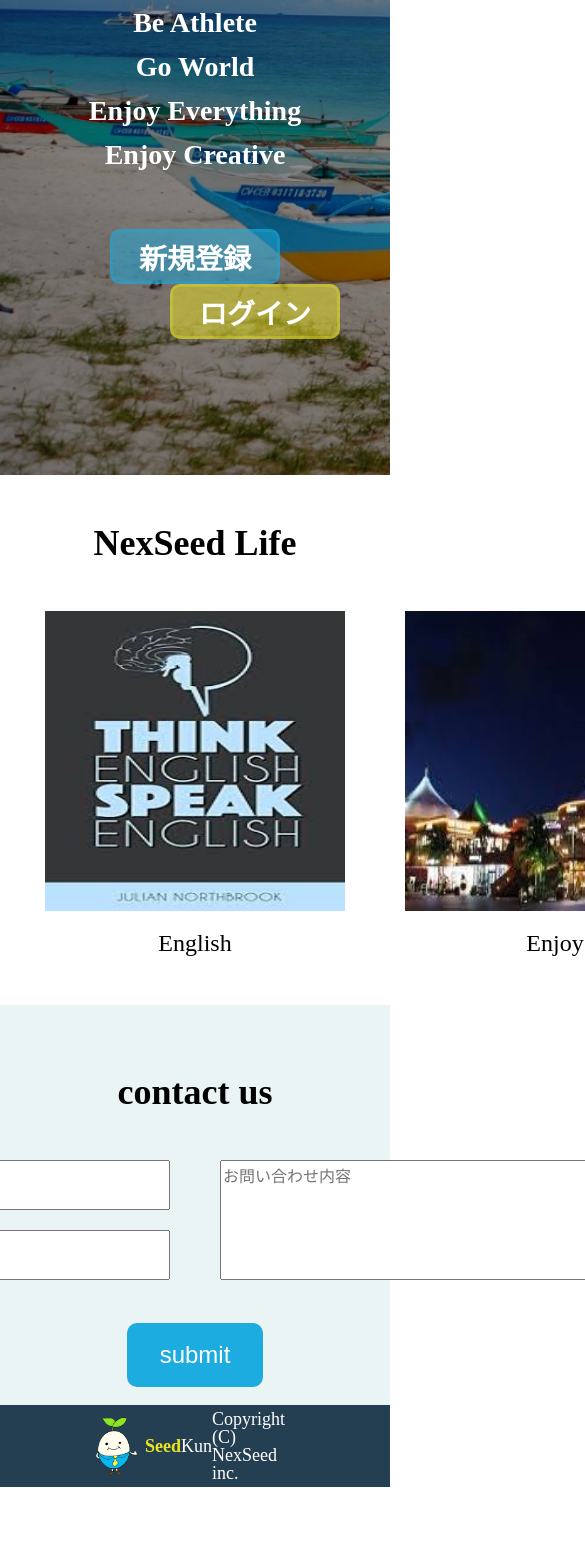
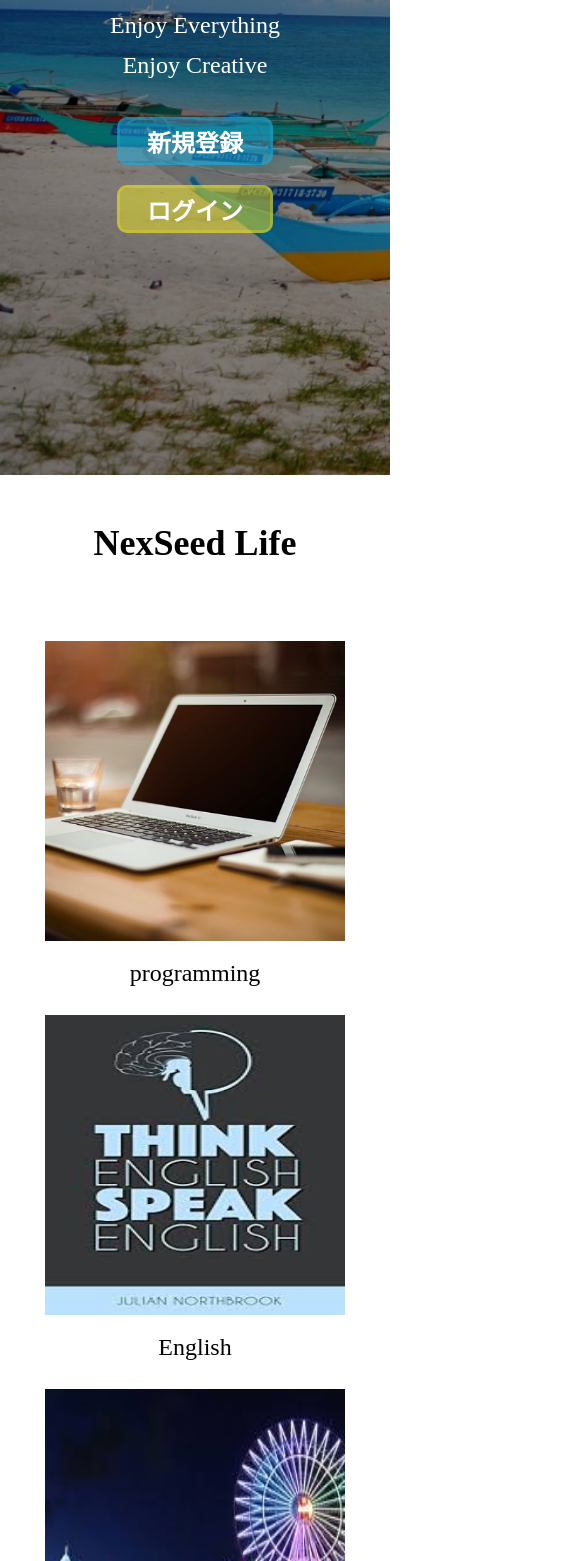
Before and after one commit to kuniyoshi1/welcome_nexseed_members, a plain HTML site: page index.html in a window 390 px wide. Shown: the part 439-2000 px from the top of the page, 585 px wide, since content can reach past the window. Before the commit the page ends 1926 px from the top, so only its background shows below. Drawn offline with Linux system fonts and the light colour scheme.

Commit message:
edit stylecss for sp

```diff
--- a/css/style.css
+++ b/css/style.css
@@ -413,3 +413,211 @@ footer .footer-right {
   margin-right: 80px;
 
 }
+
+
+
+
+/*レスポンシブ対応*/
+
+
+/*小型PC用想定*/
+@media screen and (max-width: 1280px) {
+
+  .img-box {
+
+    justify-content: space-around;
+
+  }
+
+  .img-box li {
+
+    margin-right: 30px;
+
+  }
+
+}
+
+
+@media screen and (max-width: 960px) {
+
+/*  curriculum*/
+  .img-box {
+
+    flex-wrap: wrap;
+
+    align-content: space-around;
+  }
+
+
+  .img-box li {
+
+    margin-top: 30px;
+
+    margin-right: 0;
+
+  }
+
+/*curriculumここまで*/
+
+
+/*  contact*/
+  .contact {
+
+    height: 100%;
+
+    padding: 40px 20px;
+
+
+  }
+
+  .contact .form {
+
+    flex-flow: column nowrap;
+
+    margin: 30px 0;
+
+  }
+
+  .form-left {
+
+    margin-right: 0;
+
+    margin-bottom: 30px;
+
+  }
+
+  .form .name,
+  .form .email {
+
+    width: 80%;
+
+  }
+
+  .form .inquiry {
+
+    width: 80%;
+
+  }
+
+  .contact button {
+
+    font-size: 20px;
+
+    padding: 5px 40px;
+
+    box-sizing: border-box;
+
+  }
+
+
+}
+
+
+
+/*スマホ用*/
+@media screen and (max-width: 480px) {
+
+  body {
+
+    min-width: 375px;
+
+  }
+
+/*  headerの対応*/
+
+/*  アイコン左の余白20px*/
+
+  .header-right {
+
+    display: none;
+
+  }
+
+  .icon {
+
+    margin-left: 20px;
+
+  }
+
+  .icon .name {
+
+    display: none;
+
+  }
+
+
+/*  welcome*/
+  .title {
+
+    font-size: 30px;
+
+  }
+
+  .guideline {
+
+    margin-top: 30px;
+
+    font-size: 24px;
+
+    font-weight: normal;
+  }
+
+
+  .btn-group {
+
+    display: flex;
+
+    flex-flow: column nowrap;
+
+    align-items: center;
+
+    margin-top: 40px;
+
+  }
+
+  .btn {
+
+    margin-left: 0;
+
+    font-weight: bold;
+
+    font-size: 24px;
+
+    margin-top: 20px;
+
+    height: 48px;
+
+    width: 40%;
+
+  }
+
+  .btn:first-child {
+
+    margin-top: 0;
+
+  }
+
+
+
+
+/*  footer*/
+  footer {
+
+    justify-content: center;
+
+  }
+
+  footer .icon {
+
+    display: none;
+
+  }
+
+  footer .footer-right {
+
+    margin-right: 0;
+
+  }
+
+
+}
--- a/index.html
+++ b/index.html
@@ -1,10 +1,16 @@
 <!DOCTYPE html>
 <html lang="ja">
 <head>
+
   <meta charset="UTF-8">
+
   <title>welcome NexSeed</title>
+
+  <meta name="viewport" content="width=device-width, initial-scale=1.0">
+
   <link rel="stylesheet" href="css/reset.css">
   <link rel="stylesheet" href="css/style.css">
+
 </head>
 <body>
 
```
